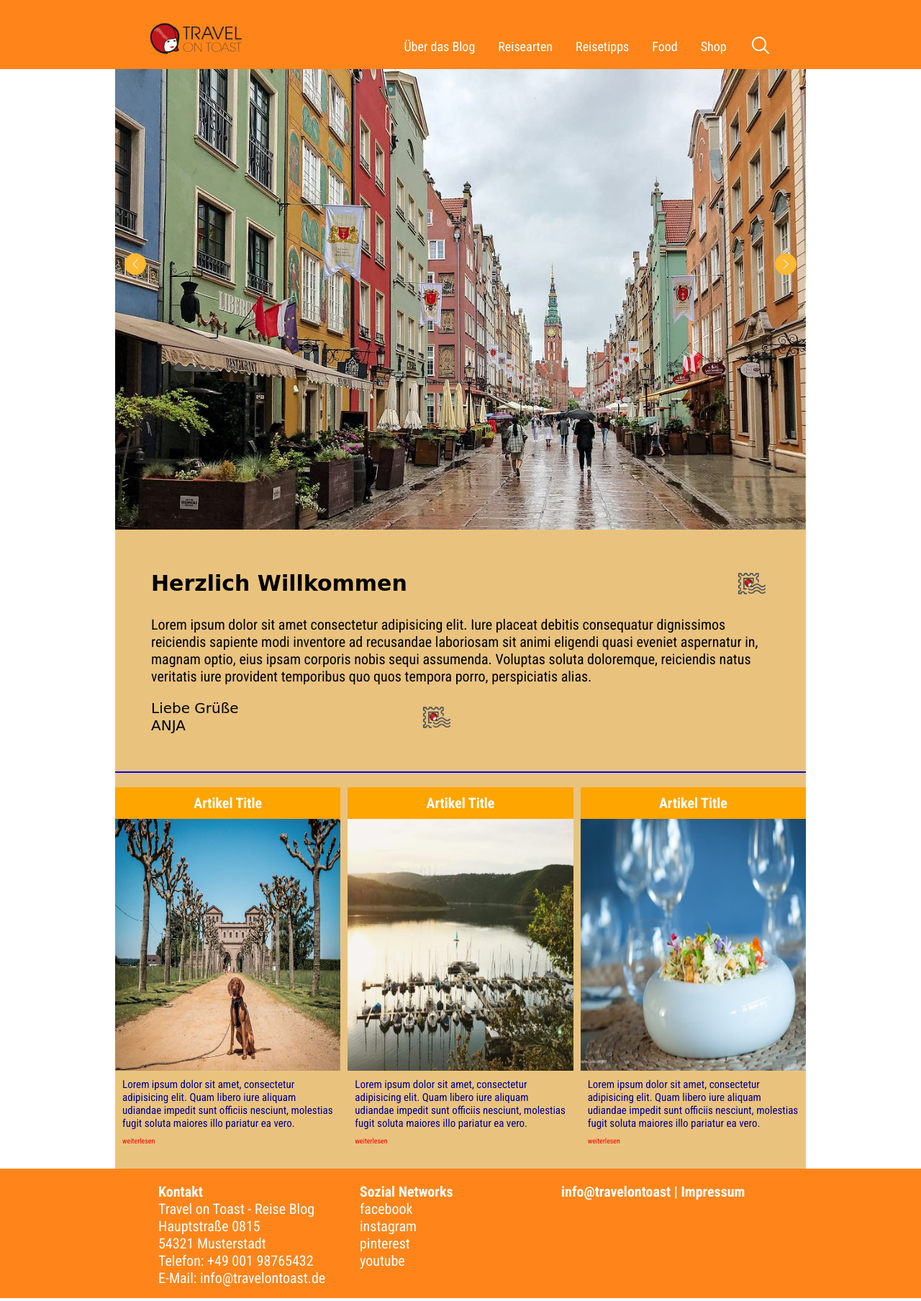
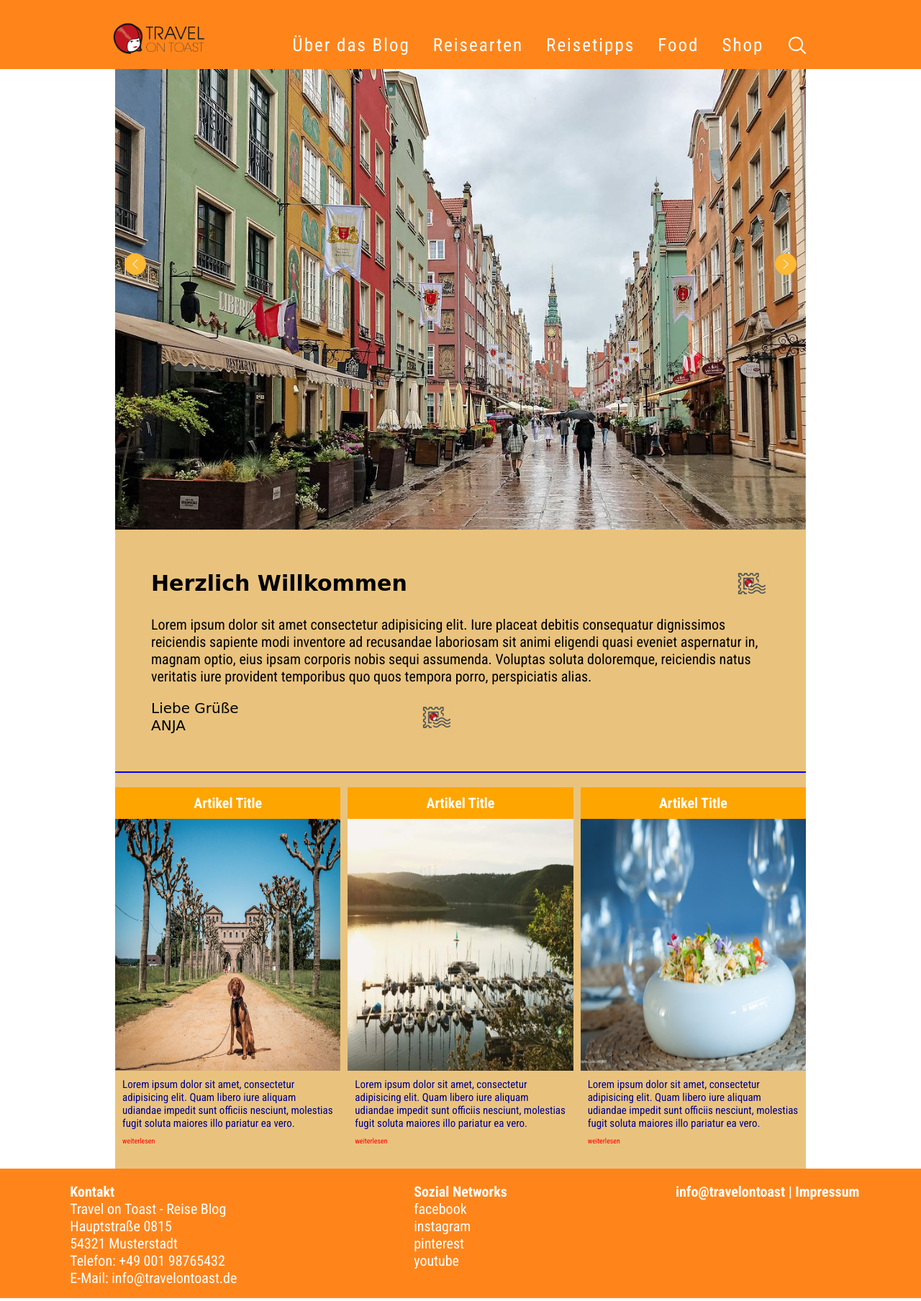
Before and after one commit to saeed1986/Reiseb-ro_Webpage, a plain HTML site: page index.html in a window 1280 px wide. Shown: the whole page at 72% size. Drawn offline with Linux system fonts and the light colour scheme; a web font is replaced by a local one.

Commit message:
Optimisation1

```diff
--- a/index.html
+++ b/index.html
@@ -111,6 +111,7 @@
             </div>
 
         </section>
+        <!-- glide.js -->
     </main>
     <footer class="footer">
         <div class="item1">
@@ -124,7 +125,7 @@
                 <li>E-Mail: info@travelontoast.de</li>
             </ul>
         </div>
-        <div class="item2">
+        <div class="item1">
             <ul class="item1-footer">
                 <li><b>Sozial Networks</b></li>
                 <li>facebook</li>
@@ -133,7 +134,7 @@
                 <li>youtube</li>
             </ul>
         </div>
-        <div class="item3">
+        <div class="item1">
             <ul class="item1-footer">
                 <li><b>info@travelontoast | Impressum</b>
                 </li>
--- a/style/style.css
+++ b/style/style.css
@@ -40,8 +40,9 @@ body {
 .main-nav-list {
     list-style: none;
     display: flex;
-    align-items: center;
+    align-items: flex-start;
     gap: 3.2rem;
+    letter-spacing: 0.2rem;
 }
 
 .main-nav-link:link,
@@ -50,7 +51,7 @@ body {
     text-decoration: none;
     color: white;
     font-weight: 500;
-    font-size: 1.8rem;
+    font-size: 2.5rem;
     transition: all 0.3s;
 }
 
@@ -183,6 +184,9 @@ body {
     color: red;
 }
 
+
+/*********************** glide.js **********************/
+
 /*********************** footer **********************/
 
 .footer {
@@ -191,14 +195,17 @@ body {
     display: grid;
     grid-template-columns: 1fr 1fr 1fr;
     height: 18rem;
-    margin: 0 auto;
     color: white;
-    padding: 2rem 22rem;
     font-size: 2rem;
+}
+
+.item1 {
+    justify-self: center;
 }
 
 .item1-footer {
     list-style: none;
+    padding: 2rem 0rem;
 }
 
 /*********************** Media Queries **********************/
@@ -295,9 +302,10 @@ body {
     font-family: 'Roboto Condensed', sans-serif;
     background-color: #FF851B;
     color: white;
-    font-size: 1.8rem;
+    font-size: 2.5rem;
     border: none;
     cursor: pointer;
+    letter-spacing: 0.2rem;
 }
 
 .dropbtn:hover,
```
